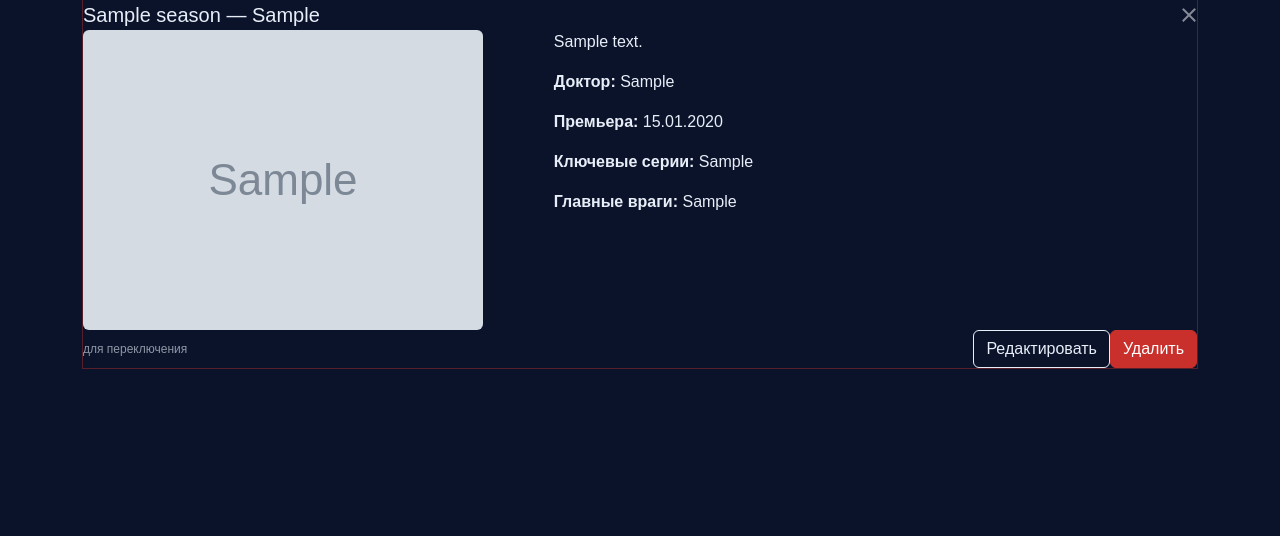
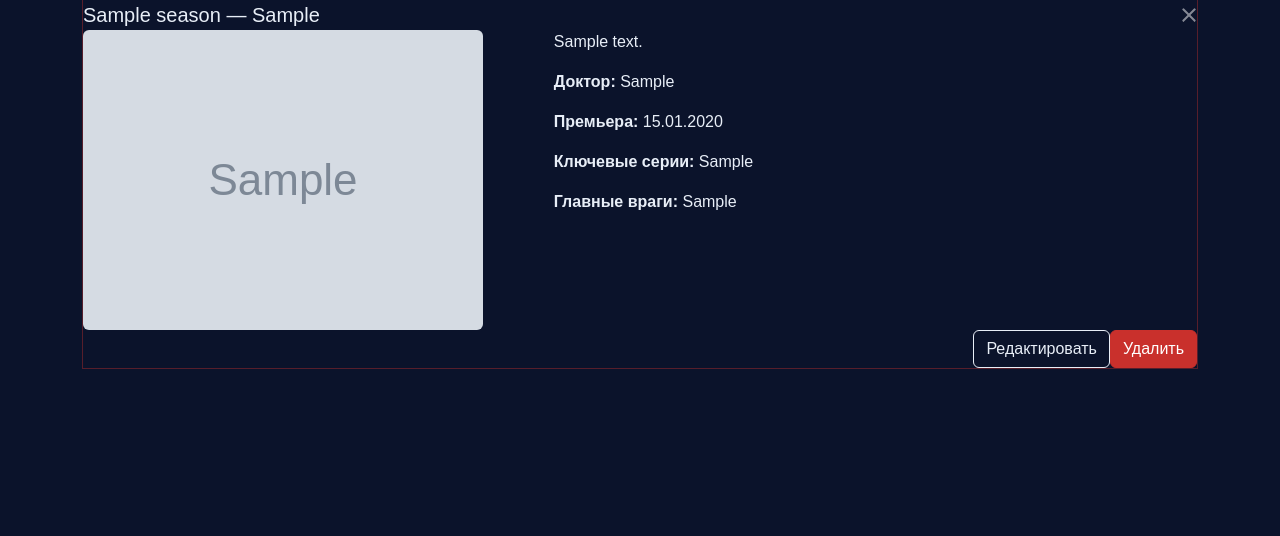
Before and after one commit to unyiGeroiy/laravel1Lab, a Laravel app: page /seasons/1 in a window 1280 px wide. Shown: the part 137-673 px from the top of the page. Run offline with Laravel 12, Linux system fonts and the light colour scheme; tables that the repository leaves empty hold one stand-in row (values such as "Sample post"); grey boxes marked "Sample" are stand-in pictures.

Commit message:
fix visual

```diff
--- a/resources/views/seasons/show.blade.php
+++ b/resources/views/seasons/show.blade.php
@@ -25,7 +25,6 @@
     </div>
 
     <div class="modal-footer">
-      <span class="modal-nav-hint">для переключения</span>
       <a href="{{ route('seasons.edit', $season) }}" class="btn btn-outline-light">Редактировать</a>
       <form action="{{ route('seasons.destroy', $season) }}" method="POST" onsubmit="return confirm('Удалить сезон?')">
         @csrf
```
